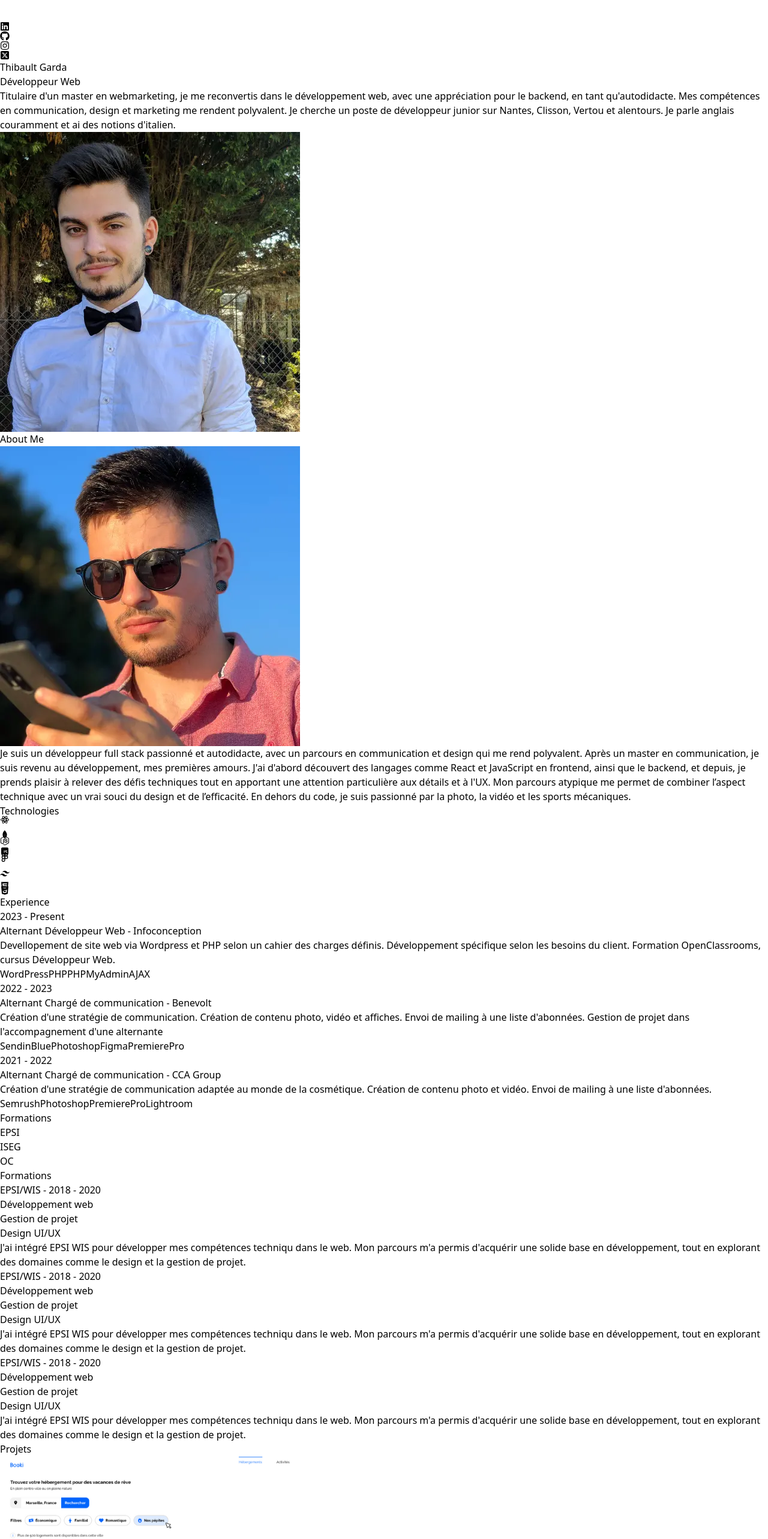
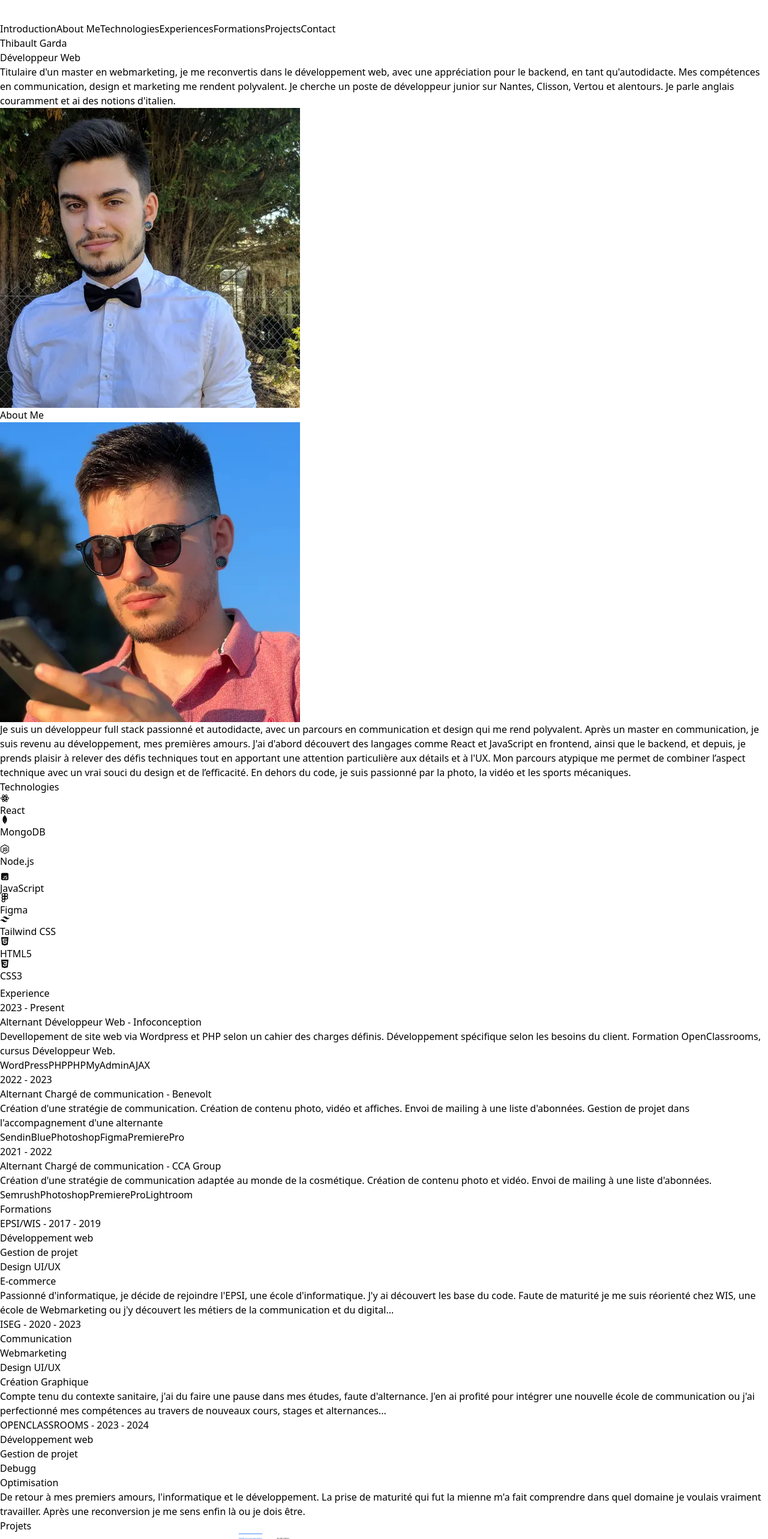
Before and after one commit to sknrct/oc-portfolio, a React (Vite) app: page / in a window 1280 px wide. Shown: the top 2566 px of the page at 60% size. Built offline with nearby package versions, Linux system fonts and the light colour scheme.

Commit message:
Ajout d'un bouton Back To Top, ajout contenu Formations, ajout hover Technologies, création Navbar avec ancres, factorisation de certains composant (Navbar, Technologies)

```diff
--- a/package.json
+++ b/package.json
@@ -13,7 +13,8 @@
     "framer-motion": "^11.7.0",
     "react": "^18.3.1",
     "react-dom": "^18.3.1",
-    "react-icons": "^5.3.0"
+    "react-icons": "^5.3.0",
+    "react-scroll": "^1.9.0"
   },
   "devDependencies": {
     "@eslint/js": "^9.9.0",
--- a/src/App.jsx
+++ b/src/App.jsx
@@ -7,6 +7,7 @@ import Experience from "./Components/Experience";
 import Projects from "./Components/Projects";
 import Contact from "./Components/Contact";
 import Formation from "./Components/Formation";
+import BacktToTop from "./Components/BackToTop";
 
 const App = () => {
   return (
@@ -18,14 +19,30 @@ const App = () => {
 
       <div className="container mx-auto px-8">
         <Navbar />
+        <section id="introduction">
           <Introduction />
+        </section>
+        <section id="about">
           <About />
+        </section>
+        <section id="techno">
           <Technologies />
+        </section>
+        <section id="experience">
           <Experience />
+        </section>
+        <section id="formation">
           <Formation />
+        </section>
+        <section id="projects">
           <Projects />
+        </section>
+        <section id="contact">
           <Contact />
+        </section>
       </div>
+
+      <BacktToTop />
     </div>
   );
 };
--- a/src/Components/About.jsx
+++ b/src/Components/About.jsx
@@ -48,7 +48,7 @@ const About = () => {
           className="w-full lg:w-1/2"
         >
           <div className="flex justify-center lg:justify-start">
-            <p className="my-2 max-w-xl py-6 text-base">{ABOUT_TEXT}</p>
+            <p className="my-2 max-w-xl py-6 text-lg">{ABOUT_TEXT}</p>
           </div>
         </motion.div>
       </div>
--- /dev/null
+++ b/src/Components/BackToTop.jsx
@@ -0,0 +1,48 @@
+import {useState, useEffect} from 'react';
+import {animateScroll as scroll} from 'react-scroll';
+import { FaCircleArrowUp } from "react-icons/fa6";
+
+
+const BacktToTop = () => {
+    const [isVisible, setIsVisible] = useState(false);
+
+    // Affichage du bouton
+    const toggleVisibility = () => {
+        if (window.pageYOffset > window.innerHeight / 2) {
+            setIsVisible(true);
+        } else {
+            setIsVisible(false);
+        }
+    };
+
+    // Remonter en haut de la page
+    const scrollToTop = () => {
+        scroll.scrollToTop({
+            duration: 1000,
+            smooth: true,
+        });
+    };
+
+    useEffect(() => {
+        window.addEventListener("scroll", toggleVisibility);
+
+        return () => {
+            window.removeEventListener("scroll", toggleVisibility);
+        };
+    }, []);
+
+    return (
+        <div>
+            {isVisible && (
+                <button
+                onClick={scrollToTop}
+                className='fixed bottom-4 right-4 z-50 p-3 rounded-full bg-orange-500 text-white hover:bg-orange-600 shadow-lg'
+                >
+                    <FaCircleArrowUp />
+                </button>
+            )}
+        </div>
+    );
+};
+
+export default BacktToTop;
--- a/src/Components/Cards.jsx
+++ b/src/Components/Cards.jsx
@@ -7,7 +7,7 @@ const Cards = ({ image, title, subtitle, link, technologies }) => {
         <img src={image} alt={title} />
         <div className="flex flex-col justify-between p-4 text-white">
           <h2 className="mb-2 text-2xl font-bold">{title}</h2>
-          <p className="mb-4 text-sm font-medium">{subtitle}</p>
+          <p className="mb-4 text-base font-medium">{subtitle}</p>
 
           {/* Pour afficher les technologies en tant que tags */}
           <div className="flex flex-wrap gap-2">  {/* Ajout d'un wrapper flex et gap */}
--- a/src/Components/Experience.jsx
+++ b/src/Components/Experience.jsx
@@ -36,7 +36,7 @@ const Experience = () => {
                 {experience.company}
               </span>
             </h6>
-            <p className="mb-4 to-neutral-400">{experience.description}</p>
+            <p className="mb-4 to-neutral-400 text-lg">{experience.description}</p>
             {experience.technologies.map((tech, index) => (
               <span
                 className="mr-2 mt-4 rounded bg-neutral-900 px-2 py-1
@@ -49,11 +49,6 @@ const Experience = () => {
           </motion.div>
         </div>
       ))}
-      <div className="">Formations
-      <div className="">EPSI</div>
-      <div className="">ISEG</div>
-      <div className="">OC</div>
-      </div>
     </div>
   );
 };
--- a/src/Components/Formation.jsx
+++ b/src/Components/Formation.jsx
@@ -28,7 +28,7 @@ const Formation = () => {
                   <li key={skillIndex}>{skill}</li>
                 ))}
               </ul>
-              <p className="mb-4 to-neutral-400">{formation.description}</p>
+              <p className="mb-4 to-neutral-400 text-lg">{formation.description}</p>
             </div>
           ))}
         </div>
--- a/src/Components/Introduction.jsx
+++ b/src/Components/Introduction.jsx
@@ -46,7 +46,7 @@ const Introduction = () => {
               variants={container(1)}
               initial="hidden"
               animate={hasAnimated ? "visible" : "hidden"}
-              className="my-2 max-w-xl py-6 tracking-tighter text-base"
+              className="my-2 max-w-xl py-6 tracking-tighter text-lg"
             >
               {INTRO_CONTENT}
             </motion.p>
--- a/src/Components/Navbar.jsx
+++ b/src/Components/Navbar.jsx
@@ -1,22 +1,61 @@
-import logo from "../assets/kevinRushLogo.png"
-import{FaLinkedin} from "react-icons/fa";
-import{FaGithub} from "react-icons/fa";
-import{FaSquareXTwitter} from "react-icons/fa6";
-import{FaInstagram} from "react-icons/fa";
+import logo from "../assets/kevinRushLogo.png";
 
 
+import { Link } from 'react-scroll';
+
+
+// const Navbar = () => {
+//   return ( <nav className="mb-20 flex items-center justify-between py-6">
+//     <div className="flex flex-shrink-0 items-center">
+//         <img className="mx-2 w-10" src={logo} alt="Logo du site" />
+//     </div>
+//     <div className="m-8 flex items-center justify-center gap-4 text-base">
+//        <Link className="hover:text-orange-500 cursor-pointer" to="introduction" smooth={true} duration={1000}>Introduction</Link>
+//        <Link className="hover:text-orange-500 cursor-pointer" to="about" smooth={true} duration={1000}>About Me</Link>
+//        <Link className="hover:text-orange-500 cursor-pointer" to="techno" smooth={true} duration={1000}>Technologies</Link>
+//        <Link className="hover:text-orange-500 cursor-pointer" to="experience" smooth={true} duration={1000}>Experiences</Link>
+//        <Link className="hover:text-orange-500 cursor-pointer" to="formation" smooth={true} duration={1000}>Formations</Link>
+//        <Link className="hover:text-orange-500 cursor-pointer" to="projects" smooth={true} duration={1000}>Projets</Link>
+//        <Link className="hover:text-orange-500 cursor-pointer" to="contact" smooth={true} duration={1000}>Contact</Link>
+//     </div>
+//   </nav>
+// )}
+
 const Navbar = () => {
-  return ( <nav className="mb-20 flex items-center justify-between py-6">
-    <div className="flex flex-shrink-0 items-center">
+  // Tablo avec les infos des liens
+  const navLinks = [
+    {name: "Introduction", to: "introduction"},
+    {name: "About Me", to: "about"},
+    {name: "Technologies", to: "techno"},
+    {name: "Experiences", to: "experience"},
+    {name: "Formations", to: "formation"},
+    {name: "Projects", to: "projects"},
+    {name: "Contact", to: "contact"},
+  ];
+
+  // Classe Tailwind réutilisable pour les liens
+  const linkClass = "hover:text-orange-500 cursor-pointer";
+
+  return (
+    <nav className="mb-20 flex items-center justify-between py-6">
+      <div className="flex flex-shrink-0 items-center">
         <img className="mx-2 w-10" src={logo} alt="Logo du site" />
-    </div>
-    <div className="m-8 flex items-center justify-center gap-4 text-2xl">
-        <FaLinkedin />
-        <FaGithub />
-        <FaInstagram />
-        <FaSquareXTwitter />
-    </div>
-  </nav>
-)}
+      </div>
+      <div className="m-8 flex items-center justify-center gap-4 text-base">
+        {navLinks.map((link, index) => (
+          <Link
+            key={index}
+            className={linkClass}
+            to={link.to}
+            smooth={true}
+            duration={1000}
+          >
+            {link.name}
+          </Link>
+        ))}
+      </div>
+    </nav>
+  );
+};
 
 export default Navbar;
--- a/src/Components/Technologies.jsx
+++ b/src/Components/Technologies.jsx
@@ -6,11 +6,10 @@ import { LuFigma } from "react-icons/lu";
 import { RiTailwindCssFill } from "react-icons/ri";
 import { FaHtml5 } from "react-icons/fa";
 import { IoLogoCss3 } from "react-icons/io5";
-
-import {motion} from "framer-motion";
+import { motion } from "framer-motion";
 
 const iconVariants = (duration) => ({
-  initial: {y: -10},
+  initial: { y: -10 },
   animate: {
     y: [10, -10],
     transition: {
@@ -22,75 +21,48 @@ const iconVariants = (duration) => ({
   },
 });
 
+const technologies = [
+  { name: "React", icon: <RiReactjsLine className="text-7xl text-cyan-400" /> },
+  { name: "MongoDB", icon: <SiMongodb className="text-7xl text-green-500" /> },
+  { name: "Node.js", icon: <FaNodeJs className="text-7xl text-green-500" /> },
+  { name: "JavaScript", icon: <RiJavascriptFill className="text-7xl text-yellow-400" /> },
+  { name: "Figma", icon: <LuFigma className="text-7xl text-red-500" /> },
+  { name: "Tailwind CSS", icon: <RiTailwindCssFill className="text-7xl text-sky-500" /> },
+  { name: "HTML5", icon: <FaHtml5 className="text-7xl text-orange-500" /> },
+  { name: "CSS3", icon: <IoLogoCss3 className="text-7xl text-blue-500" /> },
+];
+
 const Technologies = () => {
   return (
-    <div className="border-b border-neutral-800 pb-24">
+    <div id="techno" className="border-b border-neutral-800 pb-24">
       <motion.h2
-      whileInView={{opacity: 1, y: 0}}
-      initial={{opacity: 0, y: -100}}
-      transition={{duration: 1.5}}
-      className="my-20 text-center text-4xl">Technologies</motion.h2>
+        whileInView={{ opacity: 1, y: 0 }}
+        initial={{ opacity: 0, y: -100 }}
+        transition={{ duration: 1.5 }}
+        className="my-20 text-center text-4xl"
+      >
+        Technologies
+      </motion.h2>
       <motion.div
-      whileInView={{opacity: 1, x: 0}}
-      initial={{opacity: 0, x: -100}}
-      transition={{duration: 1.5}}
-      className="flex flex-wrap items-center justify-center gap-4">
-        <motion.div
-        variants={iconVariants(2.5)}
-        initial='initial'
-        animate='animate'
-        className="rounded-2xl border-4 border-neutral-800 p-4">
-          <RiReactjsLine className="text-7xl text-cyan-400" />
-        </motion.div>
-        <motion.div
-        variants={iconVariants(3)}
-        initial='initial'
-        animate='animate'
-        className="rounded-2xl border-4 border-neutral-800 p-4">
-          <SiMongodb className="text-7xl text-green-500" />
-        </motion.div>
-        <motion.div
-        variants={iconVariants(5)}
-        initial='initial'
-        animate='animate'
-        className="rounded-2xl border-4 border-neutral-800 p-4">
-          <FaNodeJs className="text-7xl text-green-500" />
-        </motion.div>
-        <motion.div
-        variants={iconVariants(2)}
-        initial='initial'
-        animate='animate'
-        className="rounded-2xl border-4 border-neutral-800 p-4">
-          <RiJavascriptFill className="text-7xl text-yellow-400" />
-        </motion.div>
-        <motion.div
-        variants={iconVariants(6)}
-        initial='initial'
-        animate='animate'
-        className="rounded-2xl border-4 border-neutral-800 p-4">
-          <LuFigma className="text-7xl text-red-500" />
-        </motion.div>
-        <motion.div
-         variants={iconVariants(4)}
-         initial='initial'
-         animate='animate'
-         className="rounded-2xl border-4 border-neutral-800 p-4">
-          <RiTailwindCssFill className="text-7xl text-sky-500" />
-        </motion.div>
-        <motion.div
-        variants={iconVariants(3.5)}
-        initial='initial'
-        animate='animate'
-        className="rounded-2xl border-4 border-neutral-800 p-4">
-          <FaHtml5 className="text-7xl text-orange-500" />
-        </motion.div>
-        <motion.div
-         variants={iconVariants(4.5)}
-         initial='initial'
-         animate='animate'
-         className="rounded-2xl border-4 border-neutral-800 p-4">
-          <IoLogoCss3 className="text-7xl text-blue-500" />
-        </motion.div>
+        whileInView={{ opacity: 1, x: 0 }}
+        initial={{ opacity: 0, x: -100 }}
+        transition={{ duration: 1.5 }}
+        className="flex flex-wrap items-center justify-center gap-4"
+      >
+        {technologies.map((tech, index) => (
+          <motion.div
+            key={tech.name}
+            variants={iconVariants(2 + index * 0.5)}
+            initial="initial"
+            animate="animate"
+            className="group relative rounded-2xl border-4 border-neutral-800 p-4  hover:border-orange-500"
+          >
+            {tech.icon}
+            <div className="absolute bottom-full mb-2 hidden w-max p-2 text-sm text-white bg-gray-800 rounded-md shadow-lg group-hover:block">
+              {tech.name}
+            </div>
+          </motion.div>
+        ))}
       </motion.div>
     </div>
   );
--- a/src/constants/index.js
+++ b/src/constants/index.js
@@ -38,30 +38,29 @@ export const EXPERIENCES = [
 export const FORMATIONS = [
   {
     school: "EPSI/WIS",
-    year: "2018 - 2020",
-    skills: ["Développement web", "Gestion de projet", "Design UI/UX"],
-    description: `J'ai intégré EPSI WIS pour développer mes compétences techniqu
-                dans le web. Mon parcours m'a permis d'acquérir une solide base
-                en développement, tout en explorant des domaines comme le design
-                et la gestion de projet.`,
+    year: "2017 - 2019",
+    skills: ["Développement web", "Gestion de projet", "Design UI/UX", "E-commerce"],
+    description: `Passionné d'informatique, je décide de rejoindre l'EPSI, une école
+    d'informatique. J'y ai découvert les base du code. Faute de maturité je me suis
+    réorienté chez WIS, une école de Webmarketing ou j'y découvert les métiers de la
+    communication et du digital...`,
   },
   {
-    school: "EPSI/WIS",
-    year: "2018 - 2020",
-    skills: ["Développement web", "Gestion de projet", "Design UI/UX"],
-    description: `J'ai intégré EPSI WIS pour développer mes compétences techniqu
-                dans le web. Mon parcours m'a permis d'acquérir une solide base
-                en développement, tout en explorant des domaines comme le design
-                et la gestion de projet.`,
+    school: "ISEG",
+    year: "2020 - 2023",
+    skills: ["Communication", "Webmarketing", "Design UI/UX", "Création Graphique"],
+    description: `Compte tenu du contexte sanitaire, j'ai du faire une pause dans mes
+    études, faute d'alternance. J'en ai profité pour intégrer une nouvelle école de
+    communication ou j'ai perfectionné mes compétences au travers de nouveaux cours,
+    stages et alternances...`,
   },
   {
-    school: "EPSI/WIS",
-    year: "2018 - 2020",
-    skills: ["Développement web", "Gestion de projet", "Design UI/UX"],
-    description: `J'ai intégré EPSI WIS pour développer mes compétences techniqu
-                dans le web. Mon parcours m'a permis d'acquérir une solide base
-                en développement, tout en explorant des domaines comme le design
-                et la gestion de projet.`,
+    school: "OPENCLASSROOMS",
+    year: "2023 - 2024",
+    skills: ["Développement web", "Gestion de projet", "Debugg", "Optimisation"],
+    description: `De retour à mes premiers amours, l'informatique et le développement.
+    La prise de maturité qui fut la mienne m'a fait comprendre dans quel domaine je voulais
+    vraiment travailler. Après une reconversion je me sens enfin là ou je dois être.`,
   },
 ];
 
```
Also changed, not shown: 1 other file (tests, documents, lock files or other folders). Lines whose indentation alone changed are shown as unchanged.
